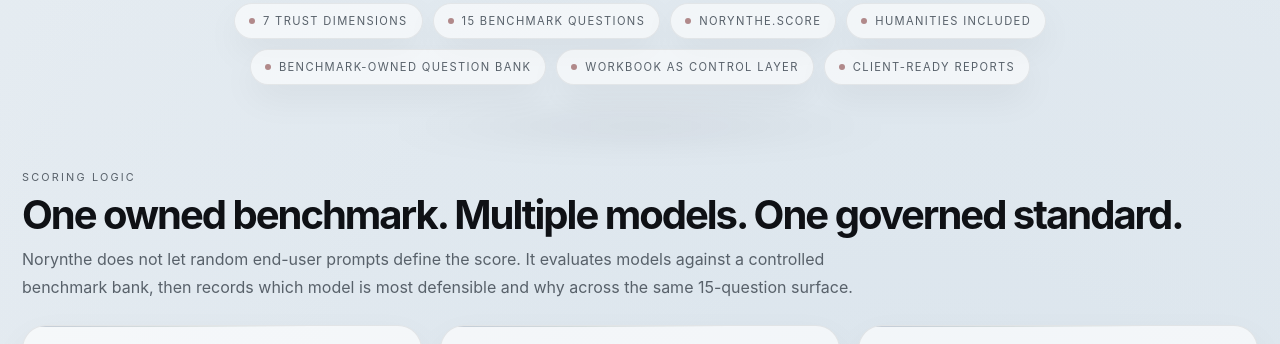
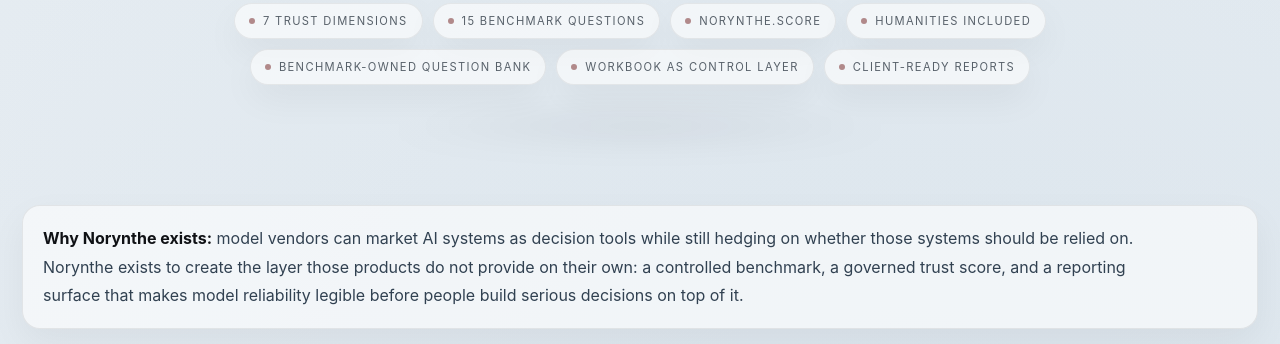
Before and after one commit to alanmotley/reports-norynthe, a plain HTML site: page index.html in a window 1280 px wide. Shown: the part 893-1237 px from the top of the page. Drawn offline with Linux system fonts and the light colour scheme.

Commit message:
Update index.html

```diff
--- a/index.html
+++ b/index.html
@@ -277,6 +277,26 @@
       height: 6px;
       border-radius: 999px;
       background: rgba(122, 48, 48, 0.55);
+    }
+
+    .thesis-band {
+      margin-top: 2.2rem;
+      padding: 18px 20px;
+      border: 1px solid rgba(15, 17, 21, 0.08);
+      border-radius: var(--radius-md);
+      background: rgba(255, 255, 255, 0.58);
+      box-shadow: var(--shadow-soft);
+    }
+
+    .thesis-band p {
+      margin: 0;
+      max-width: 70rem;
+      color: #314151;
+      line-height: 1.78;
+    }
+
+    .thesis-band strong {
+      color: var(--ink);
     }
 
     section {
@@ -801,6 +821,12 @@
         </div>
       </section>
 
+      <section aria-label="Why Norynthe Exists">
+        <div class="thesis-band">
+          <p><strong>Why Norynthe exists:</strong> model vendors can market AI systems as decision tools while still hedging on whether those systems should be relied on. Norynthe exists to create the layer those products do not provide on their own: a controlled benchmark, a governed trust score, and a reporting surface that makes model reliability legible before people build serious decisions on top of it.</p>
+        </div>
+      </section>
+
       <section id="logic">
         <div class="section-head">
           <div class="section-label">Scoring Logic</div>
```
